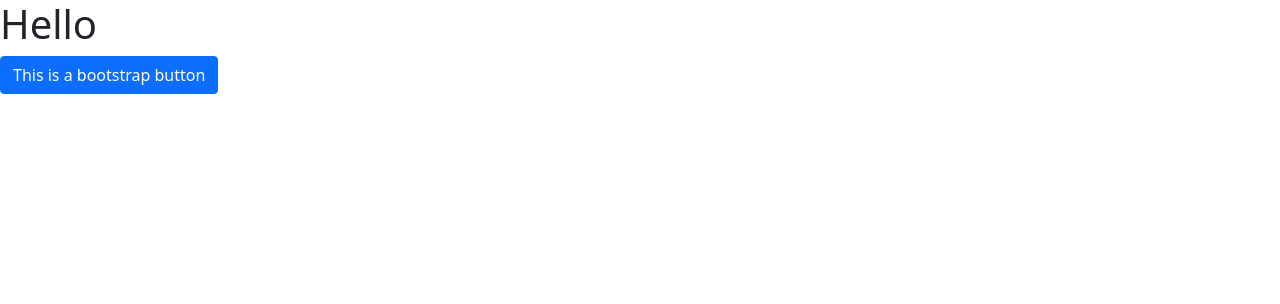
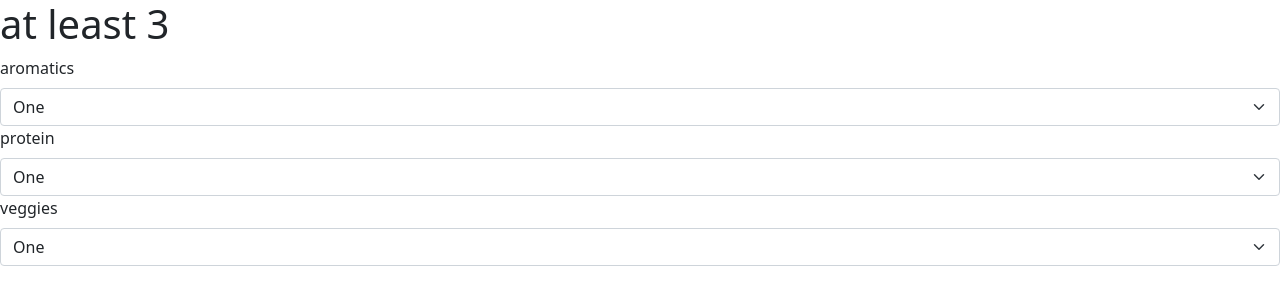
Before and after one commit to kimhonrada/atleast3, a React app: page / in a window 1280 px wide. Shown: the top 304 px of the page. Built offline with nearby package versions, Linux system fonts and the light colour scheme; the HTML template or start-up script is replaced by a standard one.

Commit message:
Add initial menu

```diff
--- a/src/App.js
+++ b/src/App.js
@@ -2,18 +2,36 @@ import React from "react";
 import "bootstrap";
 import "bootstrap/dist/css/bootstrap.min.css";
 
-class App extends React.Component {
-  render() {
-    const { name } = this.props;
-    return (
-      <>
-        <h1>Hello {name}</h1>
-        <button type='button' class='btn btn-primary'>
-          This is a bootstrap button
-        </button>
-      </>
-    );
-  }
-}
+const App = () => {
+  return (
+    <>
+      <h1>at least 3</h1>
+      <label htmlFor='aromaticsForm' className='form-label'>
+        aromatics
+      </label>
+      <select className='form-select' aria-label='Default select example'>
+        <option value='1'>One</option>
+        <option value='2'>Two</option>
+        <option value='3'>Three</option>
+      </select>
+      <label htmlFor='proteinForm' className='form-label'>
+        protein
+      </label>
+      <select className='form-select' aria-label='Default select example'>
+        <option value='1'>One</option>
+        <option value='2'>Two</option>
+        <option value='3'>Three</option>
+      </select>
+      <label htmlFor='veggieForm' className='form-label'>
+        veggies
+      </label>
+      <select className='form-select' aria-label='Default select example'>
+        <option value='1'>One</option>
+        <option value='2'>Two</option>
+        <option value='3'>Three</option>
+      </select>
+    </>
+  );
+};
 
 export default App;
```
